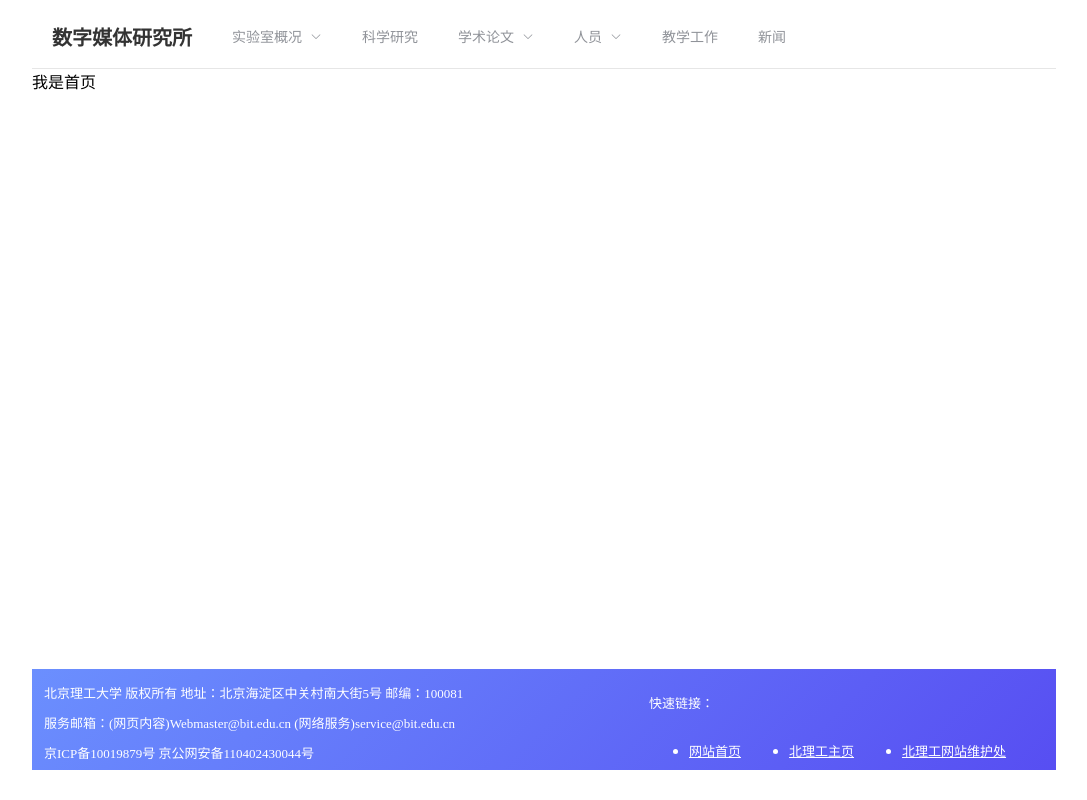
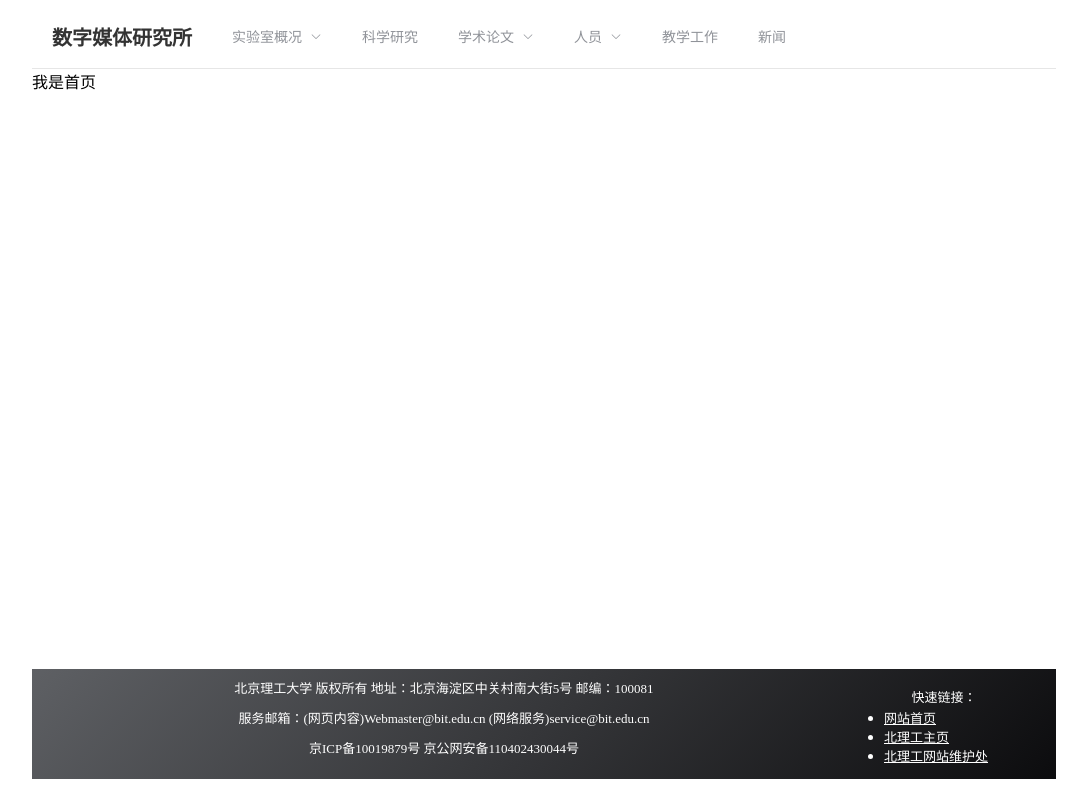
Before and after one commit to Yinzhuo19970516/website, a Vue app: page /#/ in a window 1280 px wide. Shown: the whole page, without its empty margins (96-1183 px from the left). Built offline with nearby package versions, Linux system fonts and the light colour scheme.

Commit message:
src/components/footer/index.vue

```diff
--- a/src/components/footer/index.vue
+++ b/src/components/footer/index.vue
@@ -32,35 +32,38 @@ export default {
 <style scoped>
   .wrapfooter {
     width: 100%;
-    height: 101px;
-    background-image: linear-gradient(135deg, #6B8FFE 0%, #574EF2 100%);
+    height: 110px;
+    background-image: linear-gradient(135deg, rgb(94, 96, 100) 0%, rgb(12, 12, 14) 100%);
   }
   .footer {
     width: 1000px;
-    height: 101px;
+    height: 110px;
     margin: 0 auto;
     color: #fff;
     position: relative;
   }
   .footer_left {
-    width: 500px;
-    height: 91px;
+    width: 80%;
+    height: 95%;
     float: left;
     line-height: 30px;
-    padding-top: 10px;
+    padding-top: 5px;
     font-size: 13px;
     font-family: "微软雅黑";
     color: #fff;
+    text-align: center;
   }
   .footer_right {
-    width: 395px;
-    height: 101px;
+    width: 20%;
+    height: 95%;
     float: right;
-    padding: 0 0 0 105px;
+    padding-top: 5px;
+    /* padding: 0 0 0 105px; */
+    text-align: center;
   }
   .footer_right p {
-    height: 43px;
-    line-height: 43px;
+    height: 5%;
+    /* line-height: 43px; */
     font-size: 13px;
     font-family: "微软雅黑";
     color: #fff;
```
